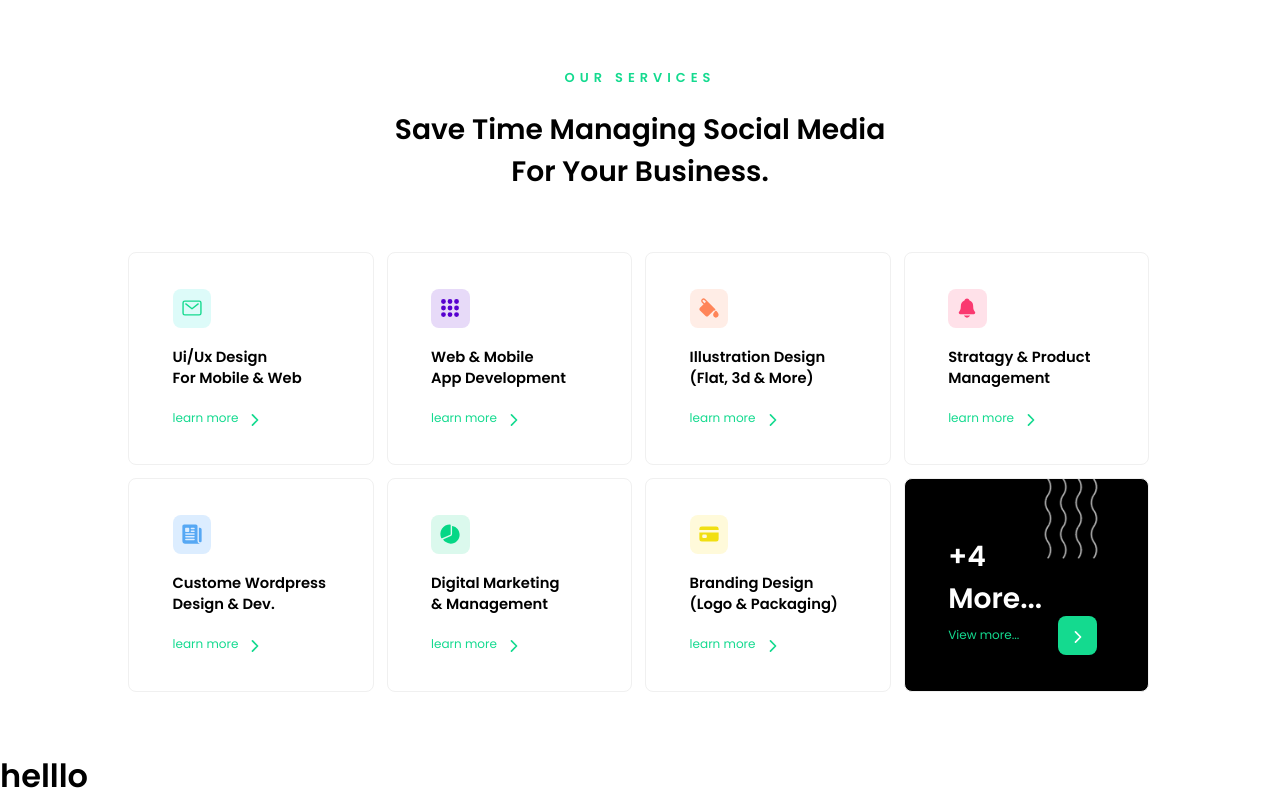
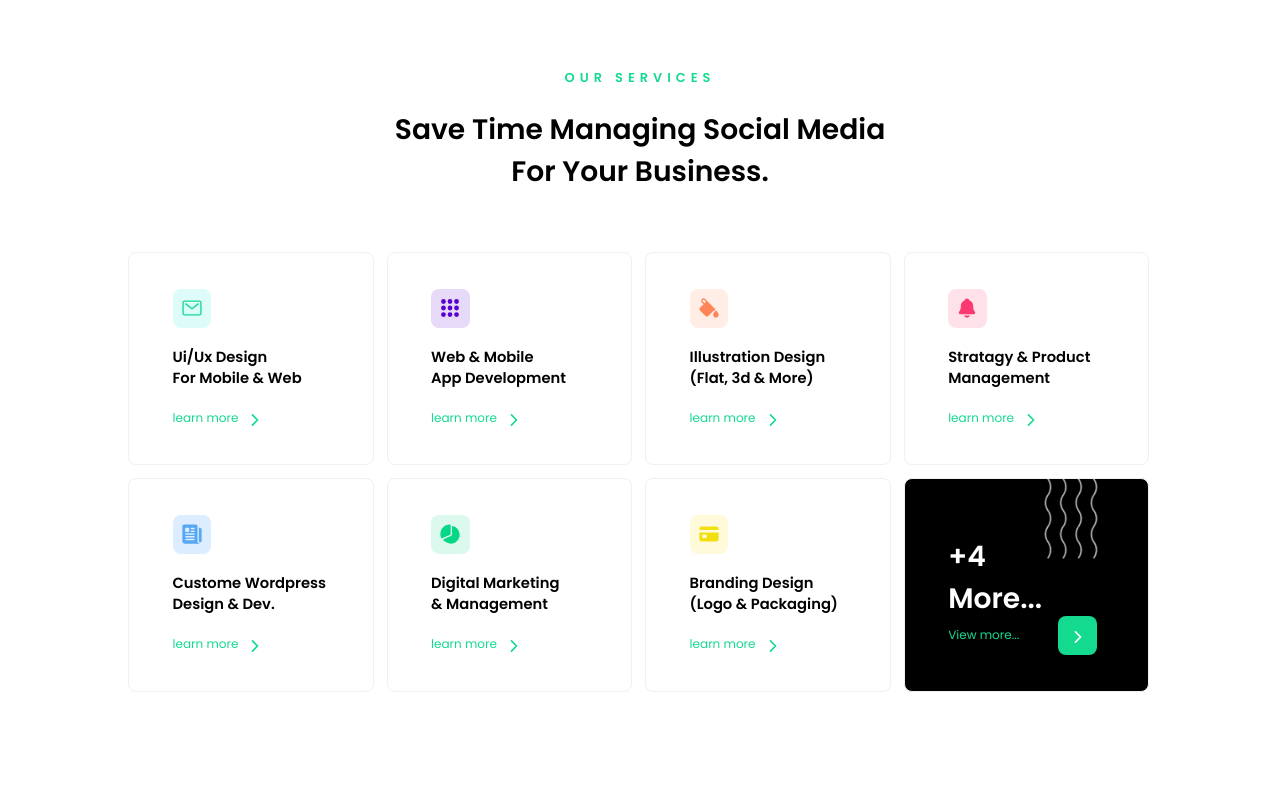
Before and after one commit to Abhijit-singh04/Money-Lending, a React (Create React App) app in the folder client/: page / in a window 1280 px wide. Shown: the part 663-1463 px from the top of the page. After the commit the page ends 1415 px from the top, so only its background shows below. Built offline with nearby package versions, Linux system fonts and the light colour scheme.

Commit message:
contribution

```diff
--- a/client/src/Component/Landing/Landing.js
+++ b/client/src/Component/Landing/Landing.js
@@ -225,7 +225,7 @@ function Landing() {
       </motion.div>
 
       <Card/>
-      <h1>helllo</h1>
+
 
 
 
```
